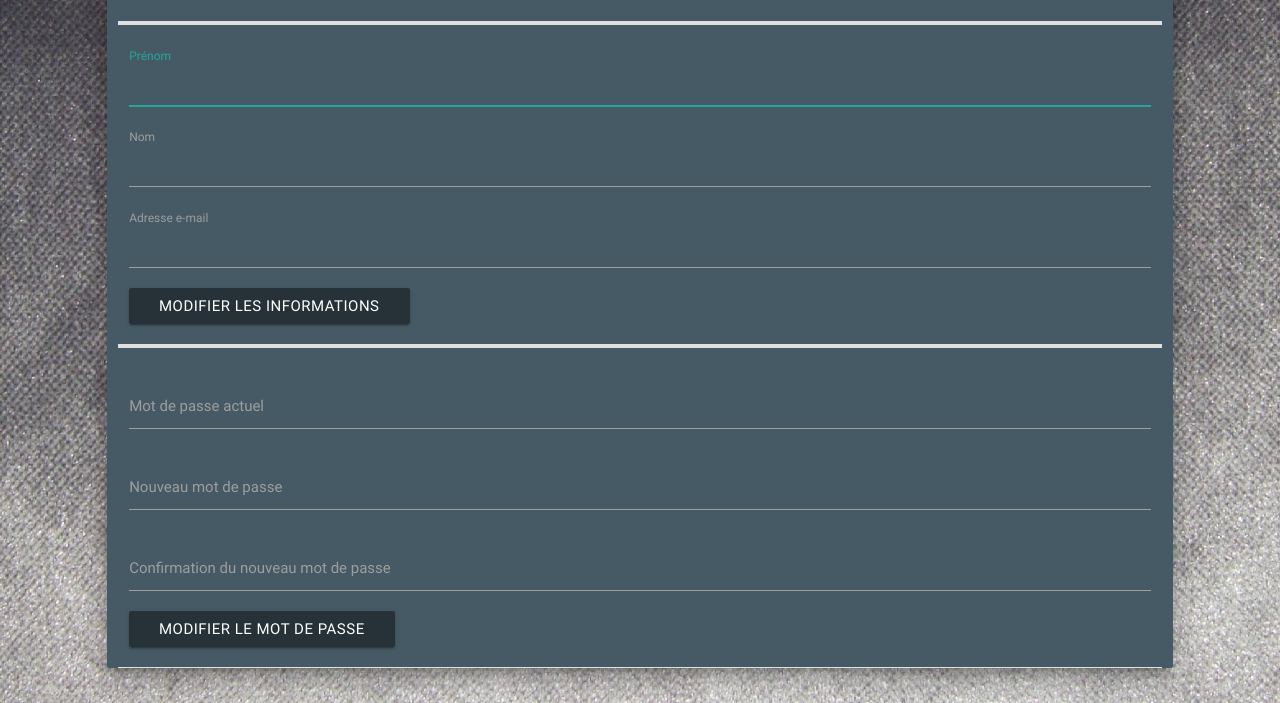
After one commit to Kebatoufragile/Videodorant, a PHP site: template components/profile.html.twig in a window 1280 px wide. The commit adds this page. Shown: the part 403-1106 px from the top of the page. Run offline with PHP 8.4, Linux system fonts and the light colour scheme; the template is opened without the code that fills it, so the values that code supplies are empty; some libraries are stand-ins or nearby versions.

Commit message:
profile page [TODO profilecontroller]

```diff
--- a/app/route.php
+++ b/app/route.php
@@ -16,6 +16,10 @@ $app->post('/register', 'App\Controllers\RegisterController:register')->setName(
 
 $app->get('/logout', 'App\Controllers\LogoutController:logout')->setName('logout');
 
-$app->get('/profil', 'App\Controllers\ProfilController:displayProfile')->setName('profil');
+$app->get('/account', 'App\Controllers\ProfileController:displayProfile')->setName('profile');
+
+$app->post('/account', 'App\Controllers\ProfileController:modifyProfile')->setName('profile');
+
+$app->post('/modifypassword', 'App\Controllers\ProfileController:modifyPassword')->setName('profile');
 
 $app->get('/catalog', 'App\Controllers\CatalogController:displayCatalog')->setName('catalog');
--- a/app/src/Controllers/LoginController.php
+++ b/app/src/Controllers/LoginController.php
@@ -39,7 +39,7 @@ class LoginController extends AbstractController{
         $_SESSION['userId'] = $userInterface->getUserId();
         $_SESSION['user'] = $user;
 
-        return $this->view['view']->render($response, 'profil.html.twig', array(
+        return $this->view['view']->render($response, 'profile.html.twig', array(
           'success' => 'Connexion reussie',
           'user' => $_SESSION['user']
         ));
@@ -49,7 +49,7 @@ class LoginController extends AbstractController{
         ));
       }
     }else{
-      return $this->view['view']->render($reponse, 'homepage.html.twig', array(
+      return $this->view['view']->render($response, 'homepage.html.twig', array(
         'error' => 'Erreur, remplissez les champs obligatoires'
       ));
     }
--- a/components/base.html.twig
+++ b/components/base.html.twig
@@ -51,7 +51,7 @@
                         <img src="img/backgrounddefault.jpg">
                     </div>
                     <a href="#"><img class="circle" src="img/{{ user.img }}"></a>
-                    <a href="#"><span class="white-text name">{{ user.name }}</span></a>
+                    <a href="#"><span class="white-text name">{{ user.first_name }}&nbsp;{{ user.last_name }}</span></a>
                     <a href="#"><span class="white-text email">{{ user.email }}</span></a>
                 </div></li>
 
--- /dev/null
+++ b/components/profile.html.twig
@@ -0,0 +1,83 @@
+{% extends 'base.html.twig' %}
+
+{% block content %}
+
+    {% if success != false %}
+        <div class="card-panel green accent-3">
+            {{success}}
+        </div>
+    {% endif %}
+
+    <div class="row" style="margin-top:2%">
+
+        <div class="col s10 push-l1 card blue-grey darken-2 z-depth-5">
+
+            <div class="center-align">
+                <img src="img/{{ user.img }}" alt="Photo de profil" class="circle responsive-img">
+            </div>
+
+
+            <div class="divider col s12" style="margin-top:20px"></div>
+            <div class="divider col s12"></div>
+            <div class="divider col s12"></div>
+            <div class="divider col s12" style="margin-bottom:20px"></div>
+
+
+            <div class="center-align"><h3>{{user.username}}</h3></div>
+
+            <form action="account" method="post" class="col s12">
+
+                <div class="input-field">
+                    <input type="text" id="prenom" value="{{ user.first_name }}" autofocus autocomplete="off" required/>
+                    <label for="prenom">Prénom</label>
+                </div>
+
+                <div class="input-field">
+                    <input type="text" id="nom" value="{{ user.last_name }}" autofocus autocomplete="off" required/>
+                    <label for="nom">Nom</label>
+                </div>
+
+                <div class="input-field">
+                    <input type="email" id="email" value="{{ user.email }}" autofocus autocomplete="off" required/>
+                    <label for="nom">Adresse e-mail</label>
+                </div>
+
+                <button class="btn waves-effect waves-light blue-grey darken-4 center-align" type="submit">Modifier les informations</button>
+
+            </form>
+
+
+            <div class="divider col s12" style="margin-top:20px"></div>
+            <div class="divider col s12"></div>
+            <div class="divider col s12"></div>
+            <div class="divider col s12" style="margin-bottom:20px"></div>
+
+
+            <form action="modifypassword" method="post" class="col s12">
+
+                <div class="input-field">
+                    <input type="password" id="actualPassword" autocomplete="off" required/>
+                    <label for="actualPassword">Mot de passe actuel</label>
+                </div>
+
+                <div class="input-field">
+                    <input type="password" id="newPassword" autocomplete="off" required/>
+                    <label for="newPassword">Nouveau mot de passe</label>
+                </div>
+
+                <div class="input-field">
+                    <input type="password" id="newPasswordConfirmation" autocomplete="off" required/>
+                    <label for="newPasswordConfirmation">Confirmation du nouveau mot de passe</label>
+                </div>
+
+                <button class="btn waves-effect blue-grey darken-4" type="submit">Modifier le mot de passe</button>
+
+            </form>
+
+            <div class="divider col s12" style="margin-top:20px"></div>
+
+        </div>
+
+    </div>
+
+{% endblock %}
--- a/public/css/style.css
+++ b/public/css/style.css
@@ -13,3 +13,7 @@ body{
 .video{
     opacity:0
 }
+
+input{
+    color:white;
+}
```
Also changed, not shown: app/dependency.php (+0 -10 lines), app/src/Controllers/ProfilController.php (deleted, +0 -28 lines), app/src/Controllers/ProfileController.php (added, +62 -0 lines), components/profil.html.twig (deleted, +0 -20 lines).
